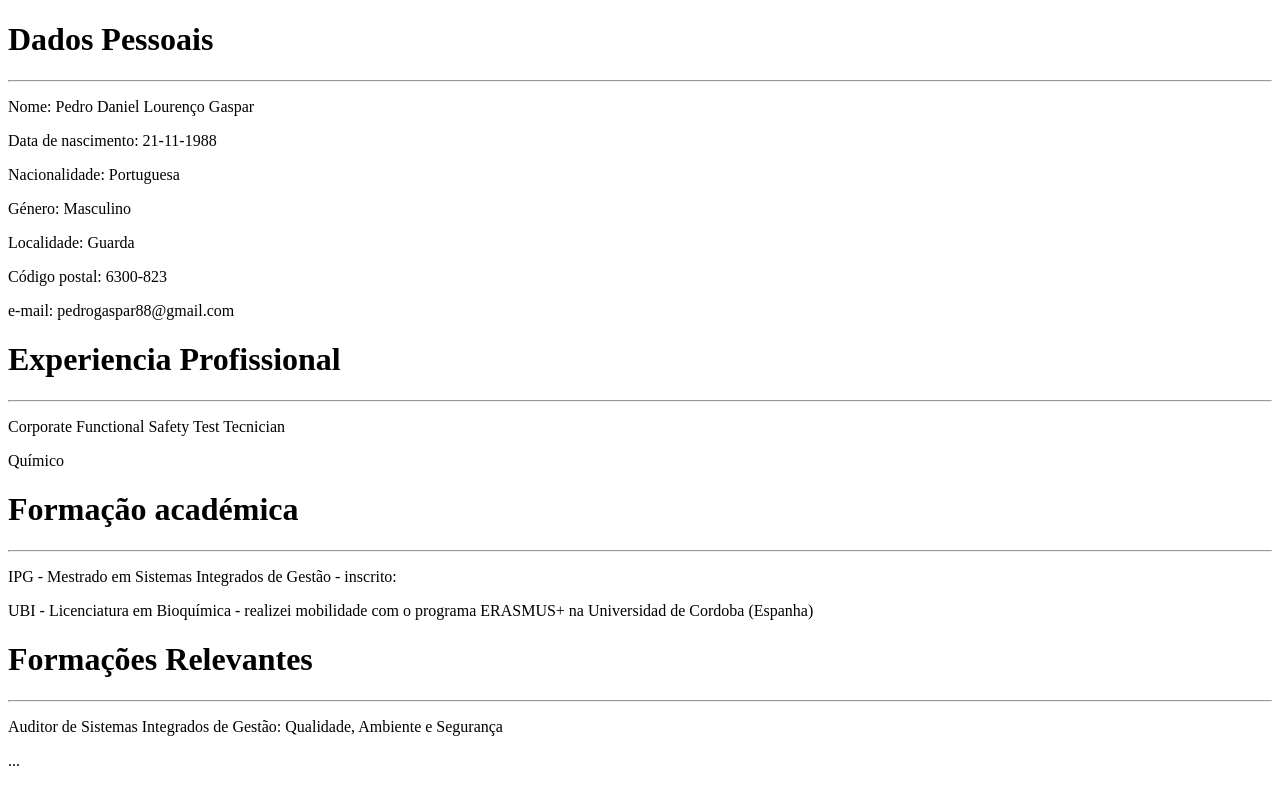
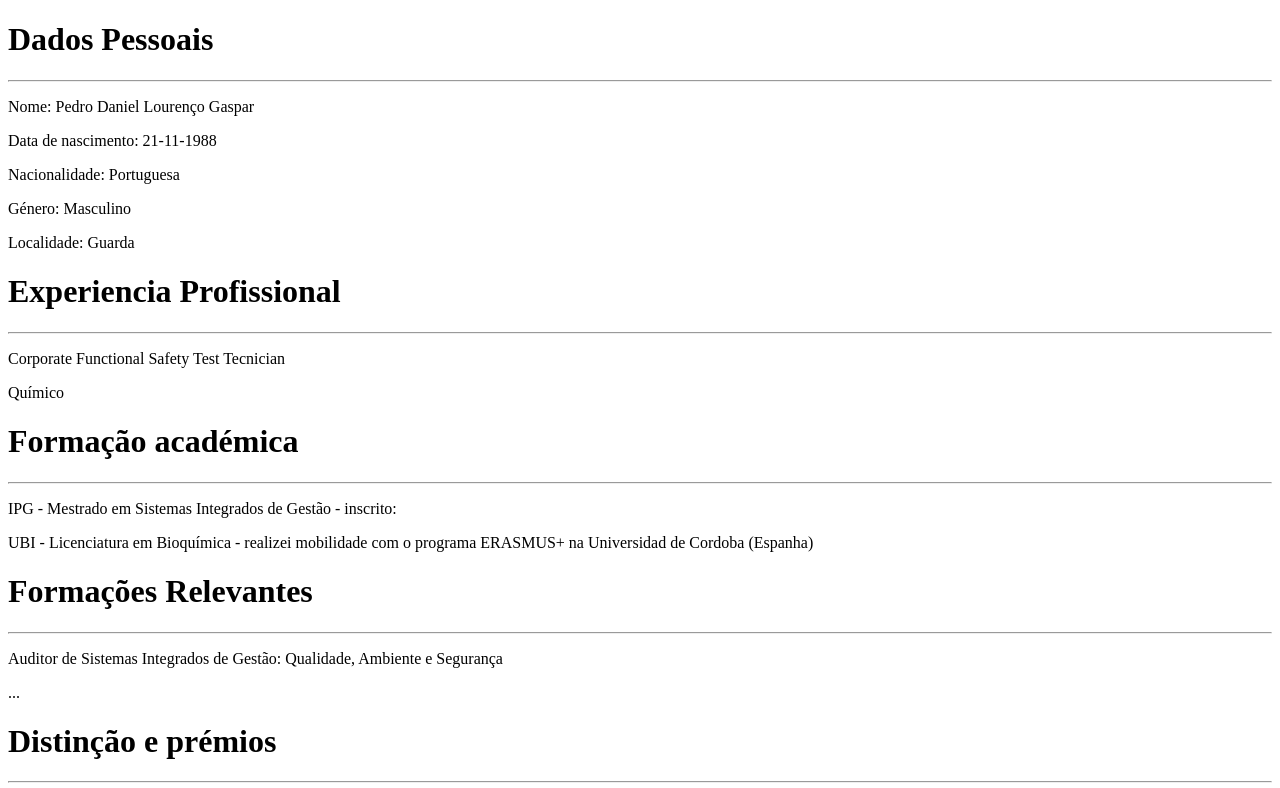
Before and after one commit to pedrogaspar88/site-pessoal, a plain HTML site: page index.html in a window 1280 px wide. Shown: the top 788 px of the page. Drawn offline with Linux system fonts and the light colour scheme.

Commit message:
Apaguei dados pessoais

```diff
--- a/index.html
+++ b/index.html
@@ -15,8 +15,7 @@
     <p> Nacionalidade: Portuguesa</p>
     <p> Género: Masculino</p>
     <p> Localidade: Guarda </p>
-    <p> Código postal: 6300-823</p>
-    <p> e-mail: pedrogaspar88@gmail.com </p>
+
 
     <!--exp-->
     <h1>Experiencia Profissional</h1>
```
